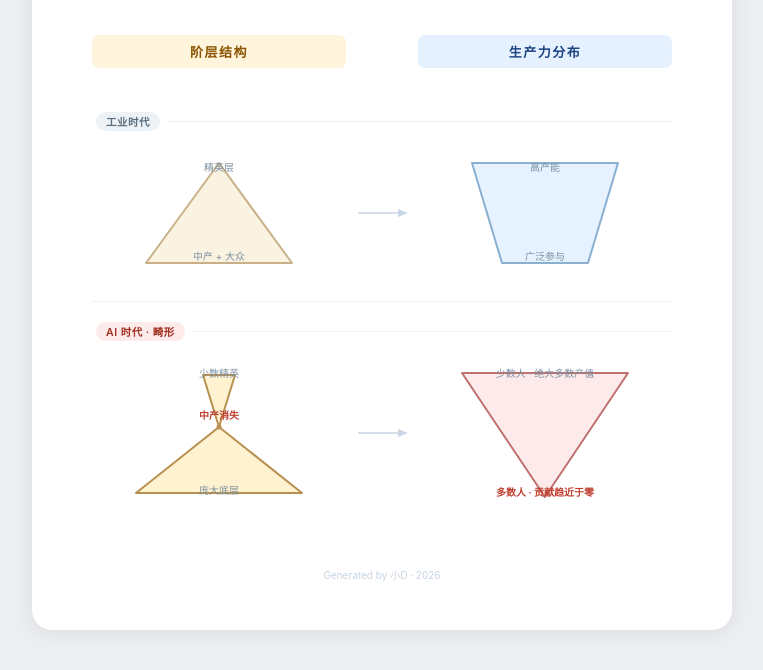
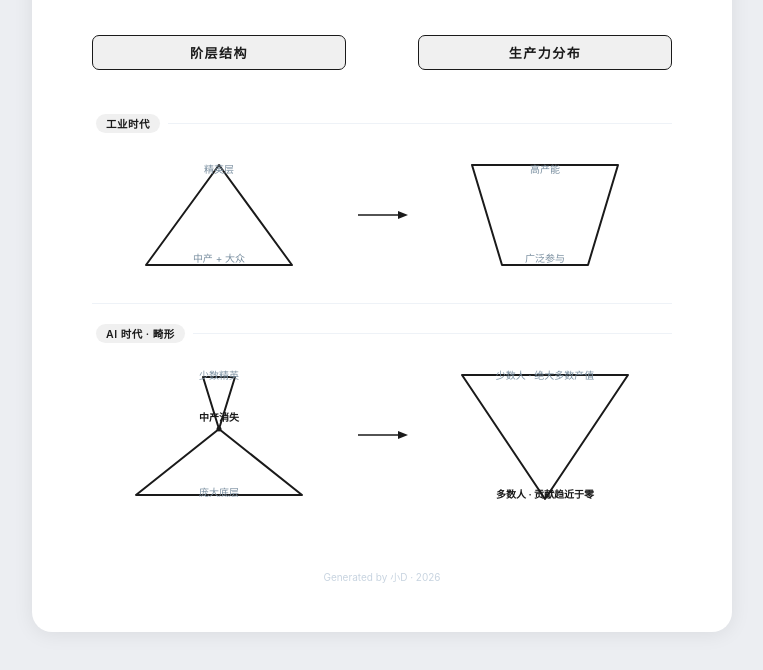
Before and after one commit to jiyunfei150-del/dc-bm3m80, a plain HTML site: page index.html in a window 1280 px wide. Shown: the part 164-834 px from the top of the page, without its empty margins (258-1021 px from the left). Drawn offline with Linux system fonts and the light colour scheme.

Commit message:
deploy: update flowchart

```diff
--- a/index.html
+++ b/index.html
@@ -54,8 +54,8 @@
     border-radius: 7px;
     letter-spacing: 1.5px;
   }
-  .col-header.left  { background: #FFF4DC; color: #8a5500; }
-  .col-header.right { background: #E6F1FF; color: #1b4482; }
+  .col-header.left  { background: #F0F0F0; color: #1a1a1a; border: 1.5px solid #1a1a1a; }
+  .col-header.right { background: #F0F0F0; color: #1a1a1a; border: 1.5px solid #1a1a1a; }
 
   .rows { display: flex; flex-direction: column; gap: 0; }
 
@@ -74,8 +74,8 @@
     border-radius: 999px;
     letter-spacing: 0.5px;
   }
-  .era-tag.normal { background: #EDF2F7; color: #5a7080; }
-  .era-tag.ai     { background: #FDEAEA; color: #a03020; }
+  .era-tag.normal { background: #F0F0F0; color: #1a1a1a; }
+  .era-tag.ai     { background: #F0F0F0; color: #1a1a1a; }
   .era-line { flex: 1; height: 1px; background: #EEF2F7; }
 
   .row {
@@ -106,7 +106,7 @@
     pointer-events: none;
     line-height: 1.3;
   }
-  .annot.warn { color: #c04030; font-weight: 600; }
+  .annot.warn { color: #1a1a1a; font-weight: 600; }
 
   .divider { height: 1px; background: #EEF2F7; }
 
@@ -146,7 +146,7 @@
         <div class="shape-cell" style="height:136px;">
           <svg width="170" height="116" viewBox="0 0 170 116">
             <polygon points="85,8 158,108 12,108"
-              fill="#FBF3E2" stroke="#C8B088" stroke-width="2" stroke-linejoin="round"/>
+              fill="#FFFFFF" stroke="#1a1a1a" stroke-width="2" stroke-linejoin="round"/>
           </svg>
           <div class="annot" style="top:16px; left:50%; transform:translateX(-50%);">精英层</div>
           <div class="annot" style="bottom:18px; left:50%; transform:translateX(-50%);">中产 + 大众</div>
@@ -154,8 +154,8 @@
 
         <div class="connector">
           <svg width="56" height="20" viewBox="0 0 56 20">
-            <line x1="4" y1="10" x2="44" y2="10" stroke="#C8D6E5" stroke-width="1.5"/>
-            <polygon points="44,6 54,10 44,14" fill="#C8D6E5"/>
+            <line x1="4" y1="10" x2="44" y2="10" stroke="#1a1a1a" stroke-width="1.5"/>
+            <polygon points="44,6 54,10 44,14" fill="#1a1a1a"/>
           </svg>
         </div>
 
@@ -163,7 +163,7 @@
         <div class="shape-cell" style="height:136px;">
           <svg width="170" height="116" viewBox="0 0 170 116">
             <polygon points="12,8 158,8 128,108 42,108"
-              fill="#E6F2FF" stroke="#8AAFD0" stroke-width="2" stroke-linejoin="round"/>
+              fill="#FFFFFF" stroke="#1a1a1a" stroke-width="2" stroke-linejoin="round"/>
           </svg>
           <div class="annot" style="top:16px; left:50%; transform:translateX(-50%);">高产能</div>
           <div class="annot" style="bottom:18px; left:50%; transform:translateX(-50%);">广泛参与</div>
@@ -189,11 +189,11 @@
           <svg width="170" height="132" viewBox="0 0 170 132">
             <!-- Top tiny inverted triangle -->
             <polygon points="69,8 101,8 85,60"
-              fill="#FFF2D0" stroke="#B89050" stroke-width="2" stroke-linejoin="round"/>
+              fill="#FFFFFF" stroke="#1a1a1a" stroke-width="2" stroke-linejoin="round"/>
             <!-- Bottom very wide large triangle -->
             <polygon points="85,60 2,126 168,126"
-              fill="#FFF2D0" stroke="#B89050" stroke-width="2" stroke-linejoin="round"/>
-            <circle cx="85" cy="60" r="2.5" fill="#B89050"/>
+              fill="#FFFFFF" stroke="#1a1a1a" stroke-width="2" stroke-linejoin="round"/>
+            <circle cx="85" cy="60" r="2.5" fill="#1a1a1a"/>
           </svg>
           <div class="annot" style="top:12px; left:50%; transform:translateX(-50%);">少数精英</div>
           <div class="annot warn" style="top:54px; left:50%; transform:translateX(-50%);">中产消失</div>
@@ -202,8 +202,8 @@
 
         <div class="connector">
           <svg width="56" height="20" viewBox="0 0 56 20">
-            <line x1="4" y1="10" x2="44" y2="10" stroke="#C8D6E5" stroke-width="1.5"/>
-            <polygon points="44,6 54,10 44,14" fill="#C8D6E5"/>
+            <line x1="4" y1="10" x2="44" y2="10" stroke="#1a1a1a" stroke-width="1.5"/>
+            <polygon points="44,6 54,10 44,14" fill="#1a1a1a"/>
           </svg>
         </div>
 
@@ -211,7 +211,7 @@
         <div class="shape-cell" style="height:156px;">
           <svg width="170" height="132" viewBox="0 0 170 132">
             <polygon points="2,6 168,6 85,130"
-              fill="#FDEAEA" stroke="#C07070" stroke-width="2" stroke-linejoin="round"/>
+              fill="#FFFFFF" stroke="#1a1a1a" stroke-width="2" stroke-linejoin="round"/>
           </svg>
           <div class="annot" style="top:12px; left:50%; transform:translateX(-50%);">少数人 · 绝大多数产值</div>
           <div class="annot warn" style="bottom:12px; left:50%; transform:translateX(-50%);">多数人 · 贡献趋近于零</div>
```
